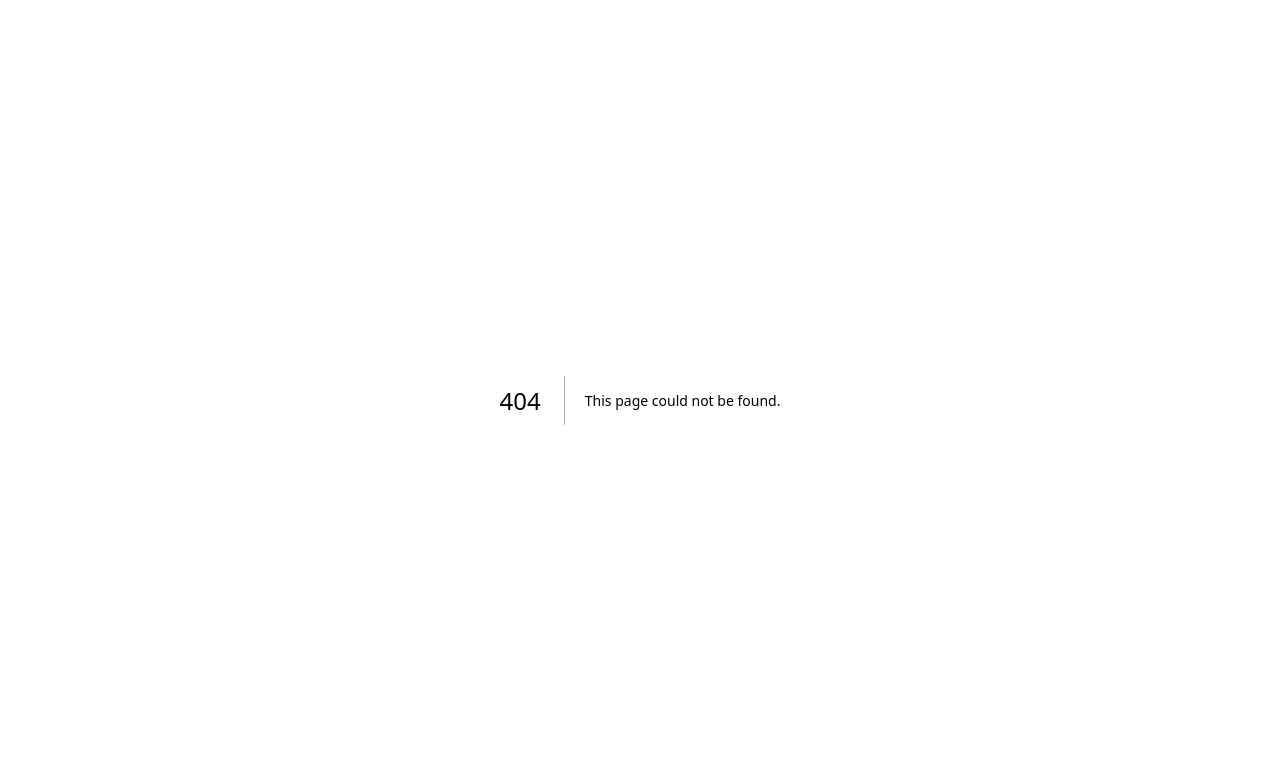
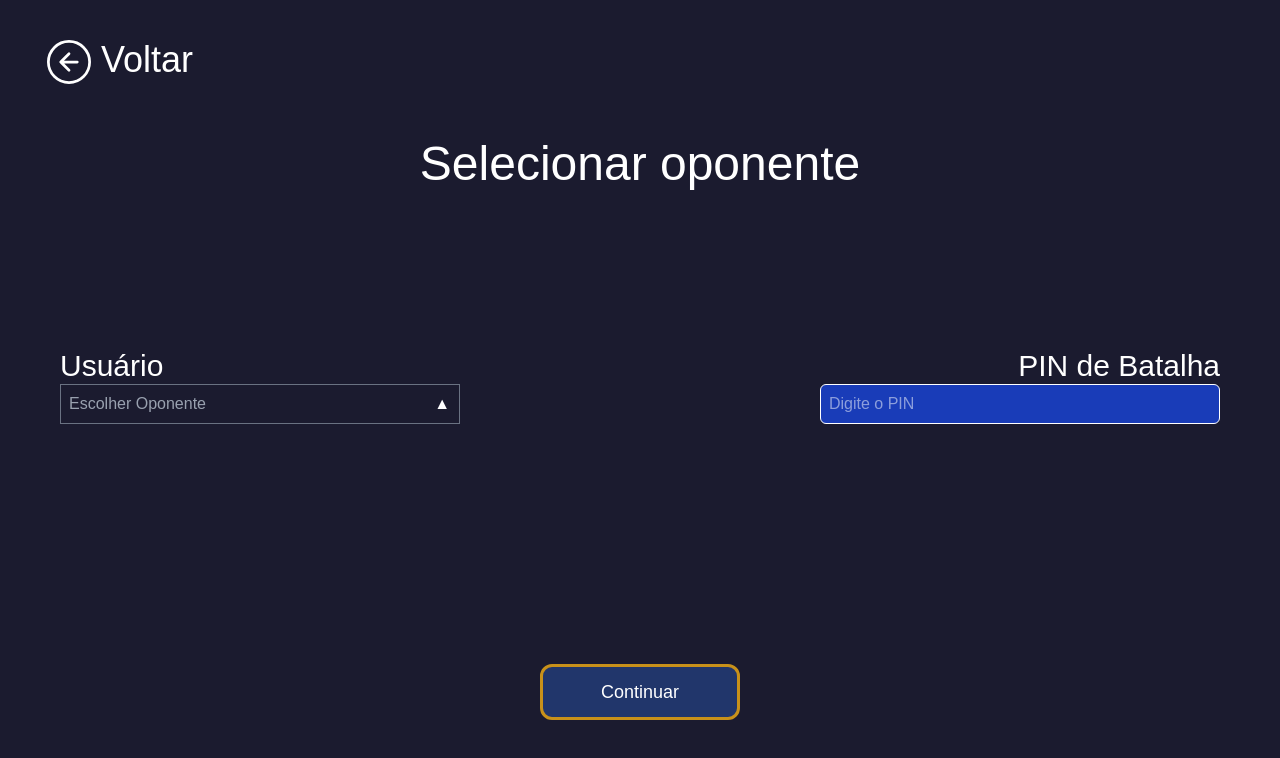
Before and after one commit to eduardo-a-l/cardgame-react, a Next.js app: page /selecionar-oponente in a window 1280 px wide. Before the commit this address had no page. Shown: the top 758 px of the page. Built offline with nearby package versions, Linux system fonts and the light colour scheme.

Commit message:
feat: ajuste da tela selecionar oponente

```diff
--- a/src/app/page.tsx
+++ b/src/app/page.tsx
@@ -21,7 +21,7 @@ export default function PaginaPrincipal() {
           tamanhoIcone={40}
           corDoTexto="#FFFFFF"
           className="-ml-1 rounded-l-none px-30 py-10 text-xl"
-          onClick={() => router.push("")}
+          onClick={() => router.push("/selecionar-oponente")}
         />
         <Botao
           texto="Inventário"
--- /dev/null
+++ b/src/app/selecionar-oponente/page.tsx
@@ -0,0 +1,85 @@
+"use client";
+import React, { use, useState } from "react";
+import { Botao } from "@/components/ui/Botao";
+import { Icone } from "@/components/ui/Icone";
+import { BotaoIcone } from "@/components/ui/BotaoIcone";
+import Back from "@/components/ui/icons/Back";
+import { useRouter } from "next/navigation";
+export default function Selecionar_oponente() {
+  const [ListaOponentes, setListaOponentes] = useState(
+    Array.from({ length: 10 }, (_, index) => `Oponente ${index + 1}`),
+  );
+  const [Aberto, setAberto] = useState(false);
+  const [usuario, setUsuario] = useState("");
+  const [pin, setPin] = useState("");
+  const router = useRouter();
+
+  return (
+    <div className=" bg-gray-900 min-h-screen min-w-screen flex justify-center">
+      <div className="bg-blue flex flex-col min-h-screen max-w-full w-full relative shadow-black shadow-2xl">
+        <button
+          className="w-44 h-12 hover:scale-105 transition-all flex justify-center cursor-pointer text-white text-4xl ml-8 mt-10 gap-2.5"
+          onClick={() => router.push("/")}
+        >
+          {" "}
+          <Back className="h-11 w-11" /> Voltar
+        </button>
+
+        <div className="flex  justify-center">
+          <p className="text-5xl text-white mt-13">Selecionar oponente</p>
+        </div>
+
+        <div className="flex flex-col">
+          <div className="flex justify-between pr-15 pl-15 w-full text-3xl mt-40">
+            <p className="text-white">Usuário</p>
+            <p className="text-white">PIN de Batalha {}</p>
+          </div>
+          <div className="flex justify-between pr-15 pl-15">
+            <div className="relative">
+              <input
+                type="text"
+                readOnly
+                value={usuario || "Escolher Oponente"}
+                className={`  border border-gray-500 w-100 pl-2  h-10 ${!(usuario != "") ? "text-gray-400" : ""}`}
+              />
+              <button
+                className="absolute right-0 pr-2.5 pt-2 cursor-pointer text-white hover:scale-105 transition-all"
+                onClick={() => setAberto(!Aberto)}
+              >
+                {Aberto ? "▼" : "▲"}
+              </button>
+              {Aberto && (
+                <ul className="absolute right-0    w-100  transition-all shadow-black shadow-2xl border-b border-r border-l border-gray-500">
+                  {ListaOponentes?.map((User, index) => (
+                    <li
+                      key={index}
+                      className="pl-3.5 pb-1 cursor-pointer    hover:border-2 hover:border-white text-white pl-38 transition-all border-b border-b-gray-500"
+                      onClick={() => {
+                        setAberto(false);
+                        setUsuario(User);
+                      }}
+                    >
+                      {User}
+                    </li>
+                  ))}
+                </ul>
+              )}
+            </div>
+            <input
+              placeholder="Digite o PIN"
+              type="text"
+              className="bg-blue-800 border border-white text-white rounded-md pl-2 h-10 w-100"
+            ></input>
+          </div>
+
+          <div className="flex justify-center">
+            <Botao
+              texto="Continuar"
+              className="w-50 cursor-pointer  h-14 text-3xl place-content-center bg-blue-900 rounded-md border-3 border-amber-400 mt-60 hover:scale-105 transition-all"
+            ></Botao>
+          </div>
+        </div>
+      </div>
+    </div>
+  );
+}
```
